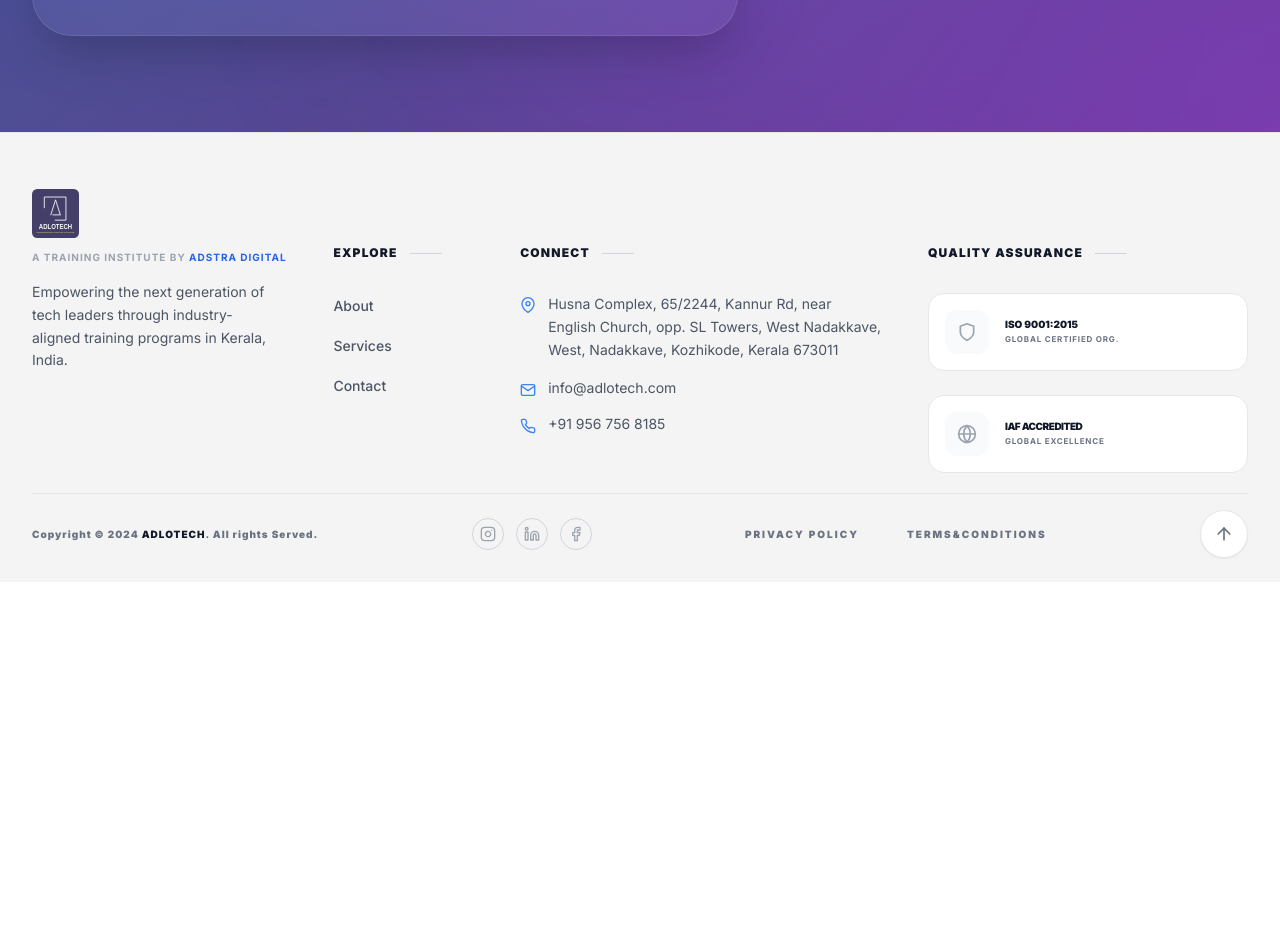
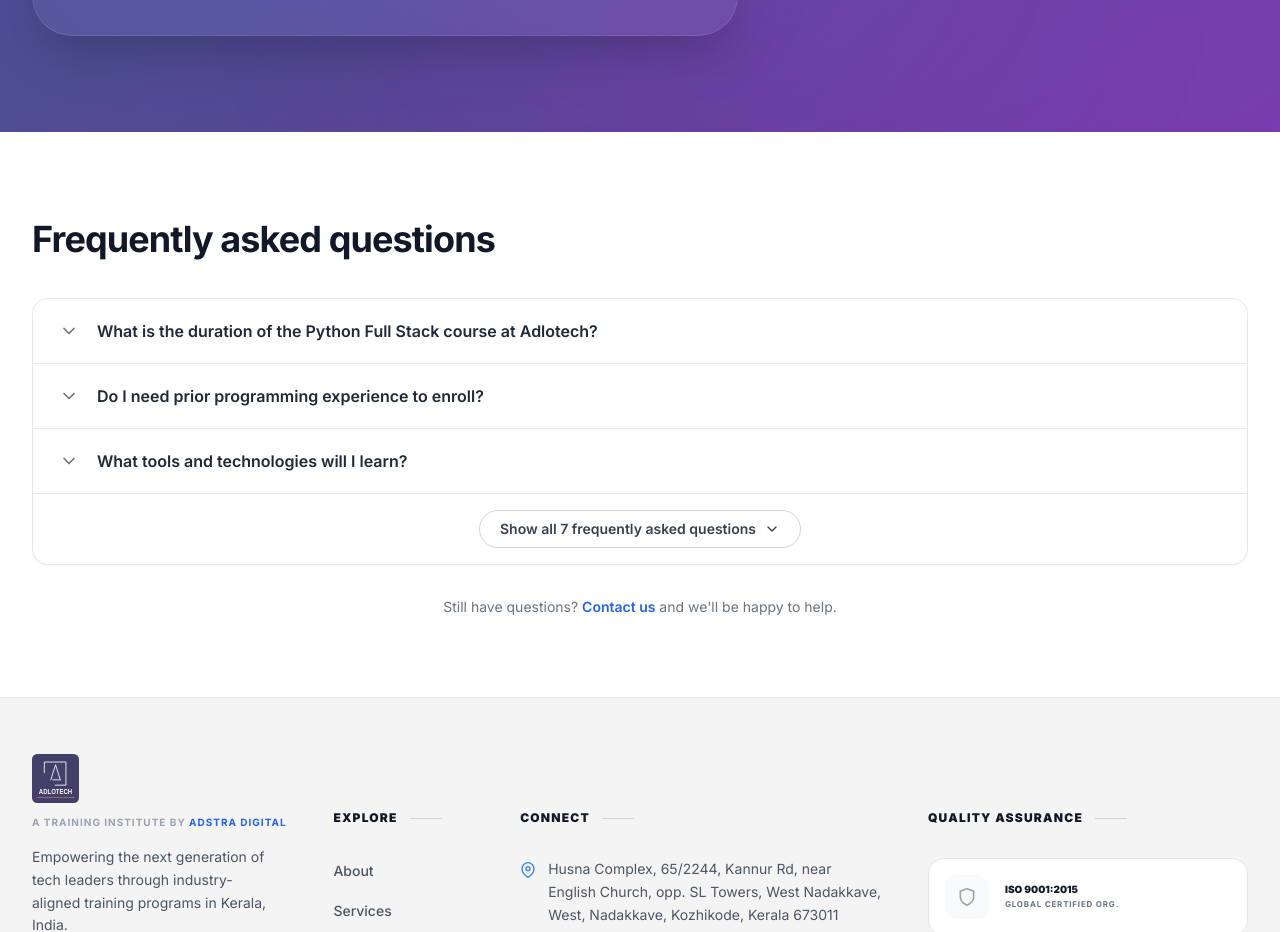
Before and after one commit to adstradigital/adlotech, a Next.js app in the folder frontend/: page / in a window 1280 px wide. Shown: the part 6661-7593 px from the top of the page. Before the commit the page ends 7243 px from the top, so only its background shows below. Built offline with nearby package versions, Linux system fonts and the light colour scheme.

Commit message:
feat: initialize landing page with hero section, roadmap timeline, and FAQ component

```diff
--- a/frontend/app/page.js
+++ b/frontend/app/page.js
@@ -10,6 +10,7 @@
 import HomeAbout from '@/components/HomeAbout'
 import MemoryTimeline from '@/components/MemoryTimeline'
 import CodeTypewriter from '@/components/CodeTypewriter'
+import FAQ from '@/components/FAQ'
 
 const SyntaxHighlightedCode = () => (
   <div className="text-slate-600/90 font-medium pb-6">
@@ -475,6 +476,8 @@
           </div>
         </section>
       )}
+
+      <FAQ />
     </>
   )
 }
--- /dev/null
+++ b/frontend/components/FAQ.js
@@ -0,0 +1,198 @@
+'use client'
+import { useState } from 'react'
+import { motion, AnimatePresence } from 'framer-motion'
+import { FiChevronDown } from 'react-icons/fi'
+
+const faqs = [
+  {
+    id: 1,
+    question: 'What is the duration of the Python Full Stack course at Adlotech?',
+    answer:
+      'Our Python Full Stack Engineering program is a comprehensive 6-month course. It is structured month-by-month to take you from Python fundamentals all the way through React and full-stack deployment — giving you enough depth to be job-ready by the end.',
+  },
+  {
+    id: 2,
+    question: 'Do I need prior programming experience to enroll?',
+    answer:
+      'No prior experience is required. Our curriculum is designed for complete beginners as well as those with some exposure to programming. We start from the very basics of Python and gradually advance to real-world, full-stack projects.',
+  },
+  {
+    id: 3,
+    question: 'What tools and technologies will I learn?',
+    answer:
+      'You will master Python, MySQL, HTML5, CSS3, JavaScript, Bootstrap, Django (REST APIs, Authentication), React.js, and Git/GitHub. By the end of the program you will be proficient in both front-end and back-end development.',
+  },
+  {
+    id: 4,
+    question: 'Will I receive a certificate after completing the course?',
+    answer:
+      'Yes. Upon successful completion you will receive an Adlotech course completion certificate recognized by our ISO 9001:2015 and IAF-accredited quality framework. The certificate can be added to your LinkedIn profile and shared with employers.',
+  },
+  {
+    id: 5,
+    question: 'Does Adlotech offer placement assistance?',
+    answer:
+      'Absolutely. We provide end-to-end placement support including resume preparation, mock interviews, LinkedIn profile optimization, and direct referrals through our industry network. Our goal is to get you placed, not just trained.',
+  },
+  {
+    id: 6,
+    question: 'What is the batch schedule and mode of training?',
+    answer:
+      'We offer both weekday and weekend batches to suit different schedules. Training is conducted in a hybrid model — you get in-person, hands-on lab sessions at our Kozhikode center combined with access to recorded sessions you can revisit anytime.',
+  },
+  {
+    id: 7,
+    question: 'Are there any real-world projects included in the curriculum?',
+    answer:
+      'Yes. Each phase of the course includes hands-on mini-projects, and the final month is dedicated to building and deploying a complete full-stack application. These projects form your portfolio and are a key talking point in interviews.',
+  },
+]
+
+const INITIAL_VISIBLE = 3
+
+export default function FAQ() {
+  const [openId, setOpenId] = useState(null)
+  const [showAll, setShowAll] = useState(false)
+
+  const toggle = (id) => setOpenId((prev) => (prev === id ? null : id))
+
+  const visibleFaqs = showAll ? faqs : faqs.slice(0, INITIAL_VISIBLE)
+
+  return (
+    <section className="bg-white py-16 md:py-20">
+      {/* Outer container — matches the rest of the site width */}
+      <div className="max-w-7xl mx-auto px-4 sm:px-6 lg:px-8">
+
+        {/* Heading */}
+        <h2 className="text-[1.75rem] md:text-[2.25rem] font-bold text-gray-900 mb-8 tracking-tight">
+          Frequently asked questions
+        </h2>
+
+        {/* ── Card box pulled in from both edges ── */}
+        <div className="border border-gray-200 rounded-2xl overflow-hidden shadow-sm bg-white">
+
+          {/* Accordion rows */}
+          <AnimatePresence initial={false}>
+            {visibleFaqs.map((faq, idx) => {
+              const isOpen = openId === faq.id
+              const isLast = idx === visibleFaqs.length - 1
+
+              return (
+                <motion.div
+                  key={faq.id}
+                  initial={{ opacity: 0, y: -6 }}
+                  animate={{ opacity: 1, y: 0 }}
+                  exit={{ opacity: 0, y: -6 }}
+                  transition={{ duration: 0.2 }}
+                  className={`bg-white ${!isLast ? 'border-b border-gray-200' : ''}`}
+                >
+                  {/* Question button */}
+                  <button
+                    id={`faq-btn-${faq.id}`}
+                    onClick={() => toggle(faq.id)}
+                    aria-expanded={isOpen}
+                    aria-controls={`faq-panel-${faq.id}`}
+                    className="w-full flex items-center gap-4 px-6 py-5 text-left group transition-colors duration-200 hover:bg-gray-50 focus:outline-none focus-visible:ring-2 focus-visible:ring-blue-500 focus-visible:ring-inset"
+                  >
+                    {/* Rotating chevron */}
+                    <motion.span
+                      animate={{ rotate: isOpen ? 180 : 0 }}
+                      transition={{ duration: 0.25, ease: 'easeInOut' }}
+                      className="flex-shrink-0 flex items-center justify-center w-6 h-6 text-gray-500 group-hover:text-blue-600"
+                    >
+                      <FiChevronDown className="w-5 h-5" />
+                    </motion.span>
+
+                    {/* Question text */}
+                    <span
+                      className={`text-sm md:text-base font-semibold leading-snug transition-colors duration-200 ${
+                        isOpen ? 'text-blue-600' : 'text-gray-800 group-hover:text-blue-600'
+                      }`}
+                    >
+                      {faq.question}
+                    </span>
+                  </button>
+
+                  {/* Answer panel */}
+                  <AnimatePresence initial={false}>
+                    {isOpen && (
+                      <motion.div
+                        id={`faq-panel-${faq.id}`}
+                        role="region"
+                        aria-labelledby={`faq-btn-${faq.id}`}
+                        key="content"
+                        initial={{ height: 0, opacity: 0 }}
+                        animate={{ height: 'auto', opacity: 1 }}
+                        exit={{ height: 0, opacity: 0 }}
+                        transition={{ duration: 0.3, ease: 'easeInOut' }}
+                        className="overflow-hidden"
+                      >
+                        <p className="px-6 pb-6 pl-16 text-sm md:text-[0.9375rem] text-gray-600 leading-relaxed">
+                          {faq.answer}
+                        </p>
+                      </motion.div>
+                    )}
+                  </AnimatePresence>
+                </motion.div>
+              )
+            })}
+          </AnimatePresence>
+
+          {/* ── Show all / Show less toggle row ── */}
+          <div className="border-t border-gray-200 flex items-center justify-center py-4">
+            <button
+              onClick={() => {
+                setShowAll((prev) => {
+                  // collapse any open item when hiding
+                  if (prev) setOpenId(null)
+                  return !prev
+                })
+              }}
+              className={`flex items-center gap-2 transition-all duration-200 focus:outline-none focus-visible:ring-2 focus-visible:ring-blue-500 rounded-full ${
+                showAll
+                  ? 'text-sm font-semibold text-gray-700 hover:text-blue-600'
+                  : 'text-sm font-semibold text-gray-700 border border-gray-300 hover:border-blue-500 hover:text-blue-600 px-5 py-2 rounded-full'
+              }`}
+            >
+              {showAll ? (
+                <>
+                  Show less
+                  <motion.span
+                    animate={{ rotate: 180 }}
+                    transition={{ duration: 0.25 }}
+                    className="inline-flex"
+                  >
+                    <FiChevronDown className="w-4 h-4" />
+                  </motion.span>
+                </>
+              ) : (
+                <>
+                  Show all {faqs.length} frequently asked questions
+                  <motion.span
+                    animate={{ rotate: 0 }}
+                    transition={{ duration: 0.25 }}
+                    className="inline-flex"
+                  >
+                    <FiChevronDown className="w-4 h-4" />
+                  </motion.span>
+                </>
+              )}
+            </button>
+          </div>
+        </div>
+
+        {/* CTA line below card */}
+        <p className="mt-8 text-sm text-gray-500 text-center">
+          Still have questions?{' '}
+          <a
+            href="/contact"
+            className="text-blue-600 font-semibold hover:underline transition-colors"
+          >
+            Contact us
+          </a>{' '}
+          and we&apos;ll be happy to help.
+        </p>
+      </div>
+    </section>
+  )
+}
--- a/frontend/components/Navbar.js
+++ b/frontend/components/Navbar.js
@@ -16,8 +16,7 @@
   '/about': {
     title: 'About Us',
     description: 'ADLOTECH is a proud subsidiary of Adstra Digital, created with a singular mission: to deliver specialized, future-ready programming education. We are currently under the ISO–IAF certification process, expected to be received within a month, ensuring that our training standards meet the highest levels of global quality and credibility.',
-    links: [],
-    image: '/images/contact-bg.jpg'
+    links: []
   },
   '/services': {
     title: 'What do we do',
@@ -42,8 +41,7 @@
         desc: 'ISO–IAF certification ensures quality, trust, and recognition.',
         icon: FiGlobe
       }
-    ],
-    image: '/images/services-bg.jpg'
+    ]
   },
   '/contact': {
     title: 'Get in Touch',
@@ -52,8 +50,7 @@
       { label: 'info@adlotech.com', href: 'mailto:info@adlotech.com' },
       { label: 'Support Center', href: '#' },
       { label: 'Visit our Campus', href: '#' }
-    ],
-    image: '/images/about-bg.png'
+    ]
   }
 }
 
@@ -244,27 +241,6 @@
             transition={{ duration: 0.7, ease: [0.76, 0, 0.24, 1] }}
             className="fixed inset-0 min-h-screen bg-[#111111] z-50 flex flex-col justify-center overflow-hidden"
           >
-            {/* Full Screen Background Image */}
-            <AnimatePresence mode="wait">
-              {menuContent[hoveredLink]?.image && (
-                <motion.div
-                  key={`bg-${hoveredLink}`}
-                  initial={{ opacity: 0 }}
-                  animate={{ opacity: 0.5 }}
-                  exit={{ opacity: 0 }}
-                  transition={{ duration: 0.8 }}
-                  className="absolute inset-0 z-0 pointer-events-none"
-                >
-                  <div className="absolute inset-0 bg-gradient-to-r from-black/80 via-black/40 to-black/80 z-10" />
-                  <img
-                    src={menuContent[hoveredLink].image}
-                    alt="Background"
-                    className="w-full h-full object-cover filter brightness-50"
-                  />
-                </motion.div>
-              )}
-            </AnimatePresence>
-
             {/* Overlay Header (Close Button) */}
             <div className="absolute top-0 left-0 right-0 w-full px-4 sm:px-6 lg:px-8 py-6 flex justify-between items-center z-20">
               <button
```
